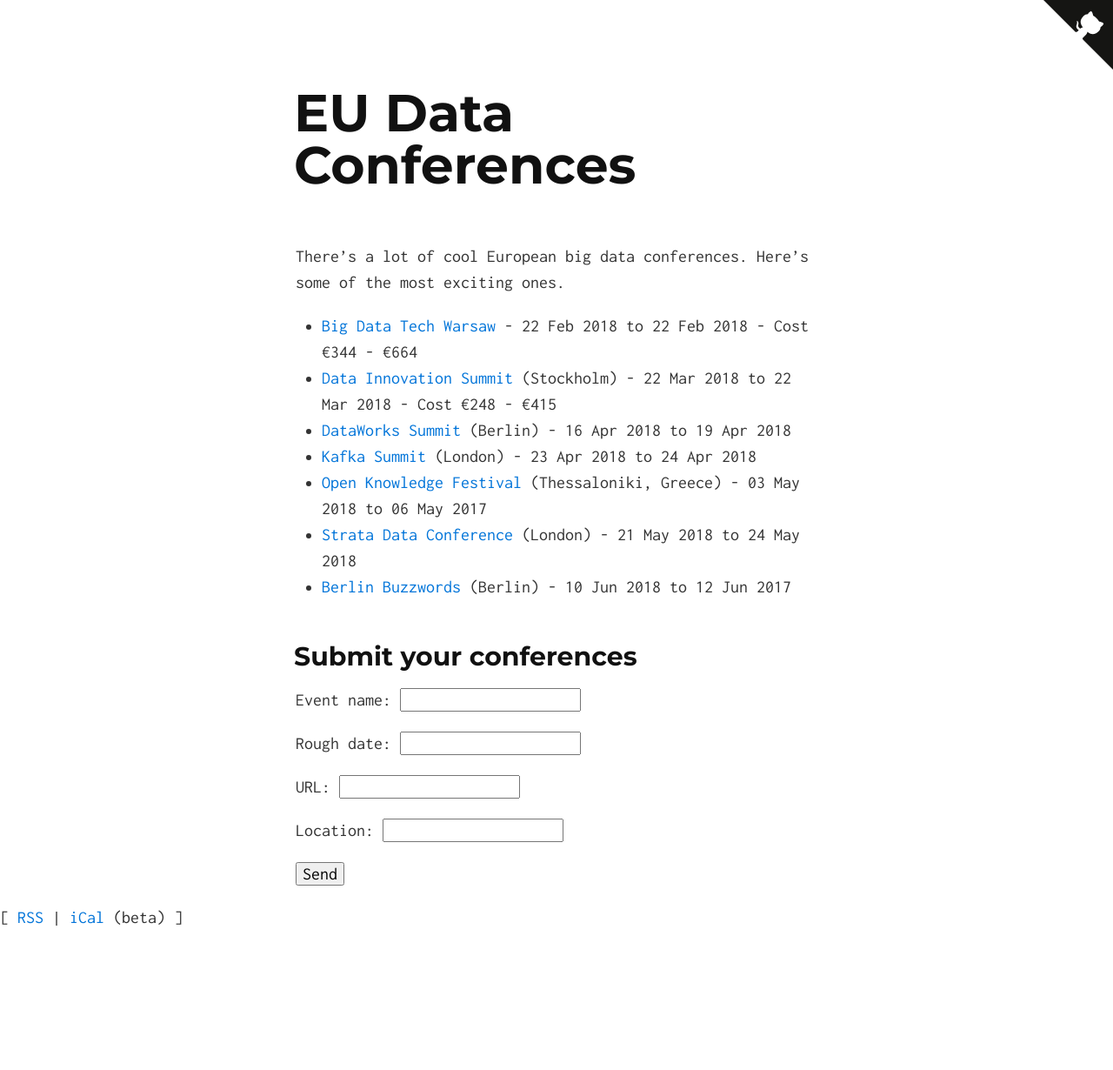
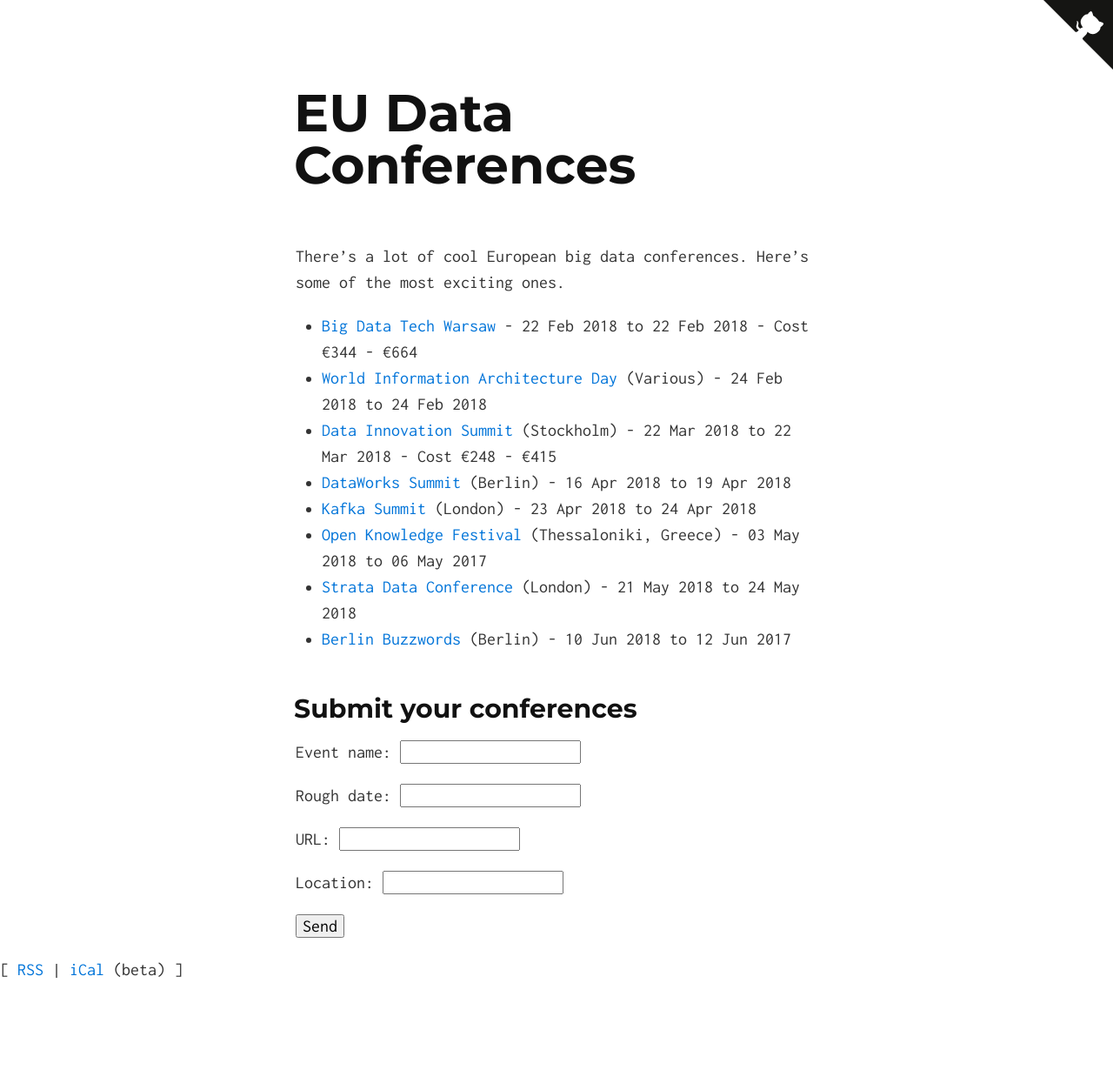
Before and after one commit to eudataconf/eudataconf, a Jekyll site: the page built from index.md, in a window 1280 px wide. Shown: the whole page at 87% size. Built offline with Jekyll 4.4.1, drawn with Linux system fonts in a browser that asks for light colours; before the commit the page ends 1170 px from its top, so only the background shows below that.

Commit message:
Add World IA Day

```diff
--- a/_data/conferences.yml
+++ b/_data/conferences.yml
@@ -6,6 +6,13 @@
   enddate: 2018-02-22
   mincost: €344
   maxcost: €664
+- name: World Information Architecture Day
+  roughdate: 24 February 2018
+  uid: 28
+  uri: https://2018.worldiaday.org/
+  startdate: 2018-02-24
+  enddate: 2018-02-24
+  location: Various
 - name: Data Innovation Summit
   roughdate: 22 March 2018
   uid: 23
```
